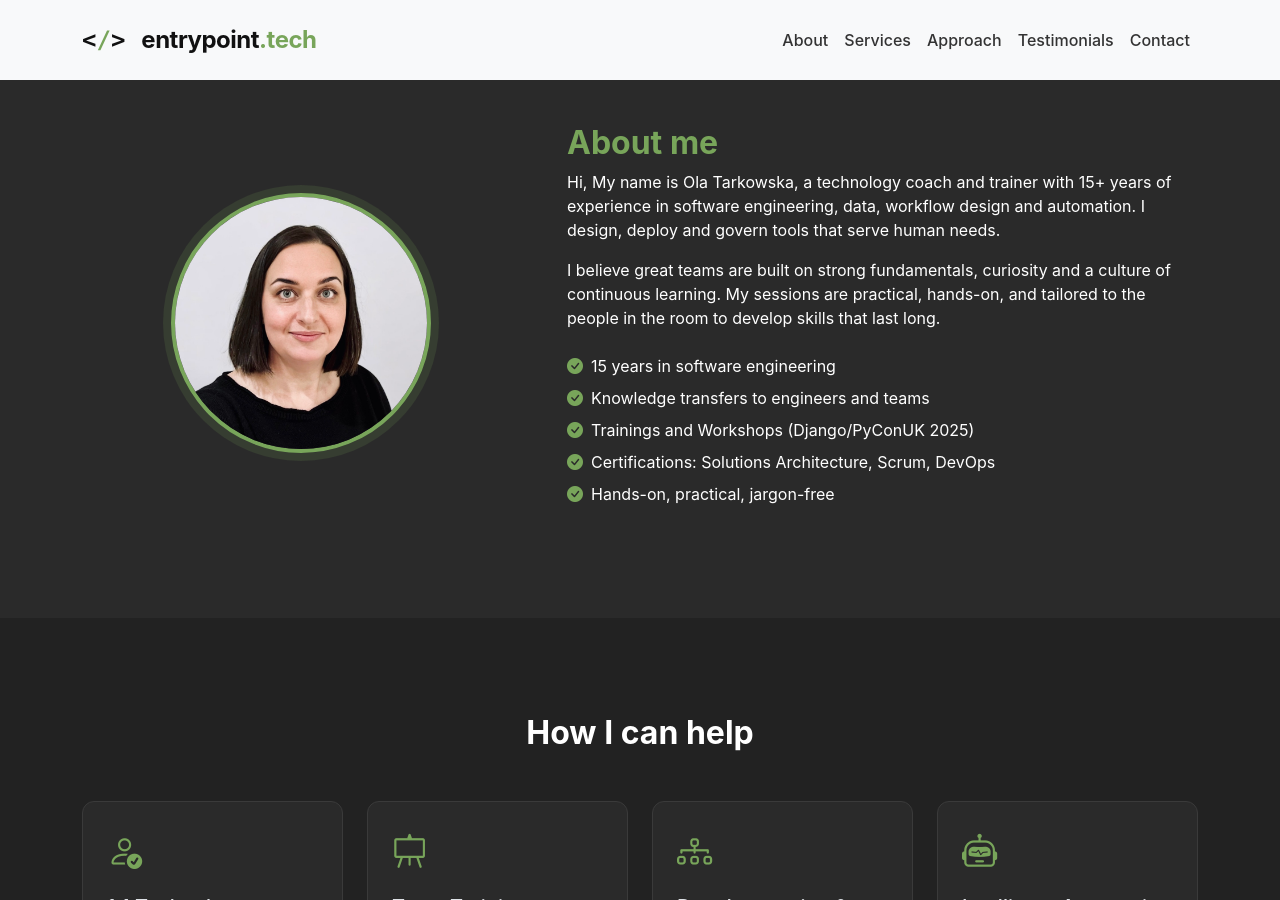
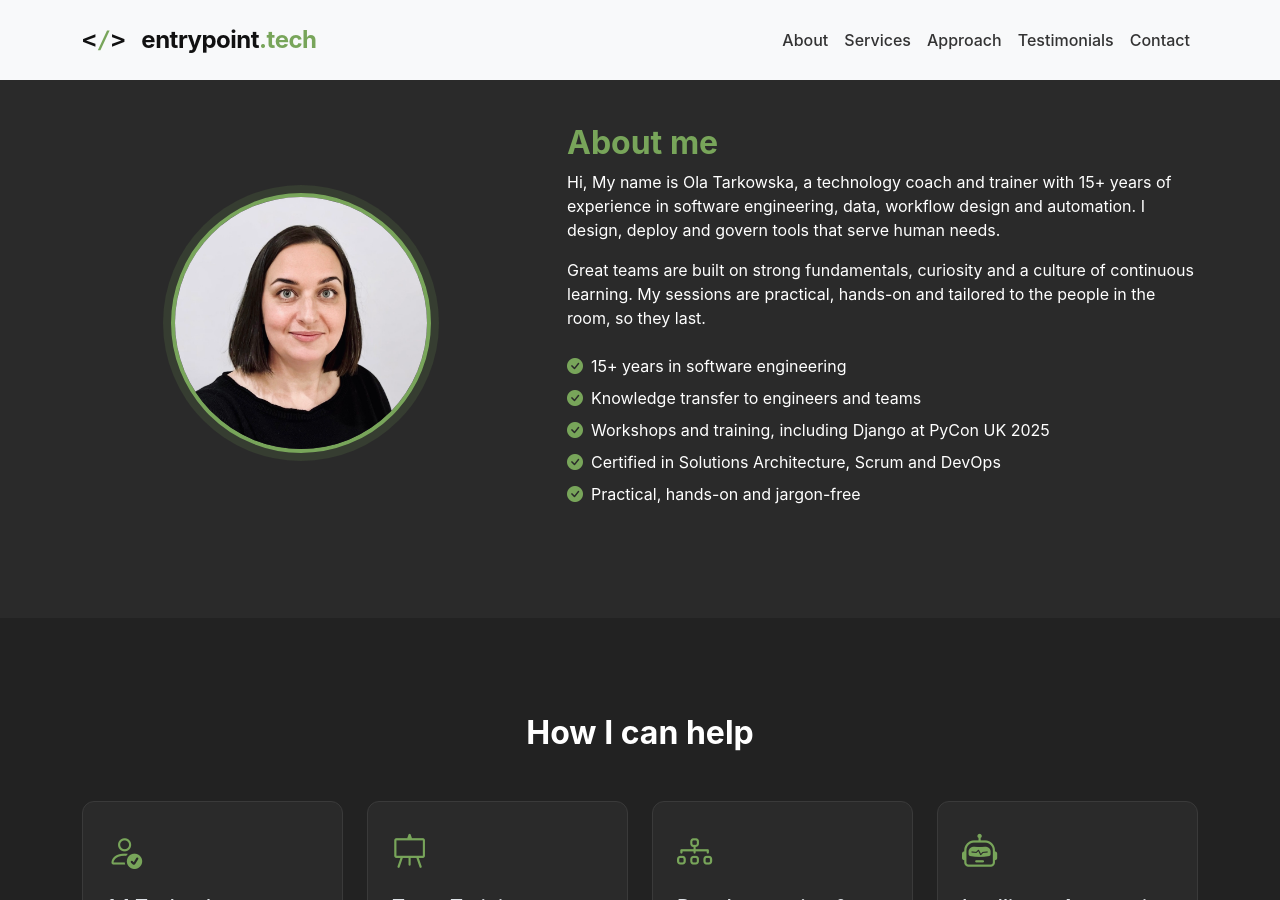
Before and after one commit to atarkowska/atarkowska.github.io, a Jekyll site: the page built from index.html, in a window 1280 px wide and 900 px high, scrolled down 862 px. Built offline with Jekyll 4.4.1, drawn with Linux system fonts in a browser that asks for light colours; some of the changed text lies outside the part shown.

Commit message:
update text

```diff
--- a/_data/services.yml
+++ b/_data/services.yml
@@ -1,6 +1,6 @@
 - icon: bi-person-check
   title: 1:1 Technology Coaching
-  text: Personal guidance for engineers and tech leads. Set goals, remove blockers and grow faster with regular, focused sessions.
+  text: Personal guidance for engineers and tech leads. Set clear goals, remove blockers and grow faster with regular, focused sessions.
 
 - icon: bi-easel
   title: Team Training
--- a/index.html
+++ b/index.html
@@ -12,7 +12,8 @@
       <span class="accent">Confident Teams</span>
     </h1>
     <p class="lead mx-auto mb-5 hero-sub">
-	  Making technology work for people. One skill at a time.
+      Hands-on technology coaching and training that turns complexity into clarity,
+      one skill at a time.
     </p>
     <div class="d-flex flex-wrap justify-content-center gap-3">
       <a href="#services" class="btn btn-accent btn-lg">
@@ -47,16 +48,16 @@
 		  I design, deploy and govern tools that serve human needs.
         </p>
         <p>
-		  I believe great teams are built on strong fundamentals, curiosity and
-		  a culture of continuous learning. My sessions are practical, hands-on,
-		  and tailored to the people in the room to develop skills that last long.
+          Great teams are built on strong fundamentals, curiosity and a culture of
+          continuous learning. My sessions are practical, hands-on and tailored to
+          the people in the room, so they last.
         </p>
         <ul class="list-unstyled mt-4">
-          <li class="mb-2"><i class="bi bi-check-circle-fill accent me-2"></i>15 years in software engineering</li>
-          <li class="mb-2"><i class="bi bi-check-circle-fill accent me-2"></i>Knowledge transfers to engineers and teams</li>
-		  <li class="mb-2"><i class="bi bi-check-circle-fill accent me-2"></i>Trainings and Workshops (Django/PyConUK 2025)</li>
-		  <li class="mb-2"><i class="bi bi-check-circle-fill accent me-2"></i>Certifications: Solutions Architecture, Scrum, DevOps</li>
-          <li class="mb-2"><i class="bi bi-check-circle-fill accent me-2"></i>Hands-on, practical, jargon-free</li>
+          <li class="mb-2"><i class="bi bi-check-circle-fill accent me-2"></i>15+ years in software engineering</li>
+          <li class="mb-2"><i class="bi bi-check-circle-fill accent me-2"></i>Knowledge transfer to engineers and teams</li>
+          <li class="mb-2"><i class="bi bi-check-circle-fill accent me-2"></i>Workshops and training, including Django at PyCon UK 2025</li>
+          <li class="mb-2"><i class="bi bi-check-circle-fill accent me-2"></i>Certified in Solutions Architecture, Scrum and DevOps</li>
+          <li class="mb-2"><i class="bi bi-check-circle-fill accent me-2"></i>Practical, hands-on and jargon-free</li>
         </ul>
       </div>
     </div>
@@ -92,22 +93,22 @@
       <div class="col-md-3">
         <div class="step-number">1</div>
         <h3 class="h5">Discover</h3>
-        <p class="text-body-secondary">We talk about your goals, challenges and current skill level.</p>
+        <p class="text-body-secondary">We talk through your goals, challenges and current skill level.</p>
       </div>
       <div class="col-md-3">
         <div class="step-number">2</div>
         <h3 class="h5">Design</h3>
-        <p class="text-body-secondary">I create a tailored learning plan around your real projects.</p>
+        <p class="text-body-secondary">I build a tailored learning plan around your real projects.</p>
       </div>
       <div class="col-md-3">
         <div class="step-number">3</div>
         <h3 class="h5">Practice</h3>
-        <p class="text-body-secondary">Hands-on sessions, exercises and feedback, not just theory.</p>
+        <p class="text-body-secondary">Hands-on sessions, exercises and feedback, never just theory.</p>
       </div>
       <div class="col-md-3">
         <div class="step-number">4</div>
         <h3 class="h5">Sustain</h3>
-        <p class="text-body-secondary">Follow-ups and resources so new skills become daily habits.</p>
+        <p class="text-body-secondary">Follow-ups and resources that turn new skills into daily habits.</p>
       </div>
     </div>
   </div>
```
